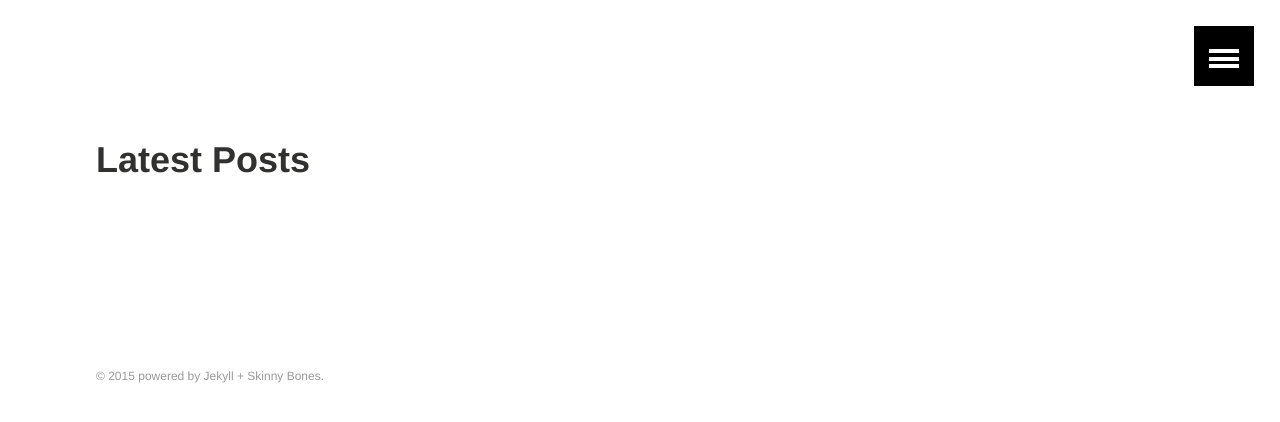
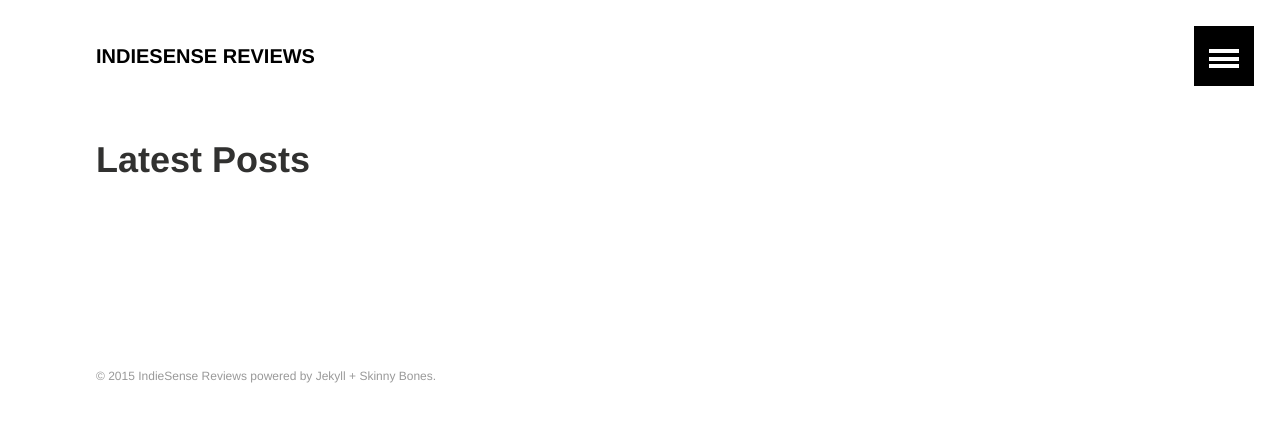
Before and after one commit to indiesense/indiesense.github.io, a Jekyll site: the page built from index.md, in a window 1280 px wide. Shown: the top 422 px of the page. Built offline with Jekyll 4.4.1, drawn with Linux system fonts in a browser that asks for light colours.

Commit message:
Config Update
updated config file with more stuff

```diff
--- a/_config.yml
+++ b/_config.yml
@@ -1,11 +1,11 @@
 # Site wide configuration
 
-title:
-description:
+title: IndieSense Reviews
+description: Candid Reviews
 logo: # 120x120 px default image used for Twitter summary card
 teaser: # 400x250 px default teaser image used in image archive grid
 locale:
-url:
+url: http://indiesense.github.io/
 
 # Jekyll configuration
 
```
Also changed, not shown: Gemfile.lock.
